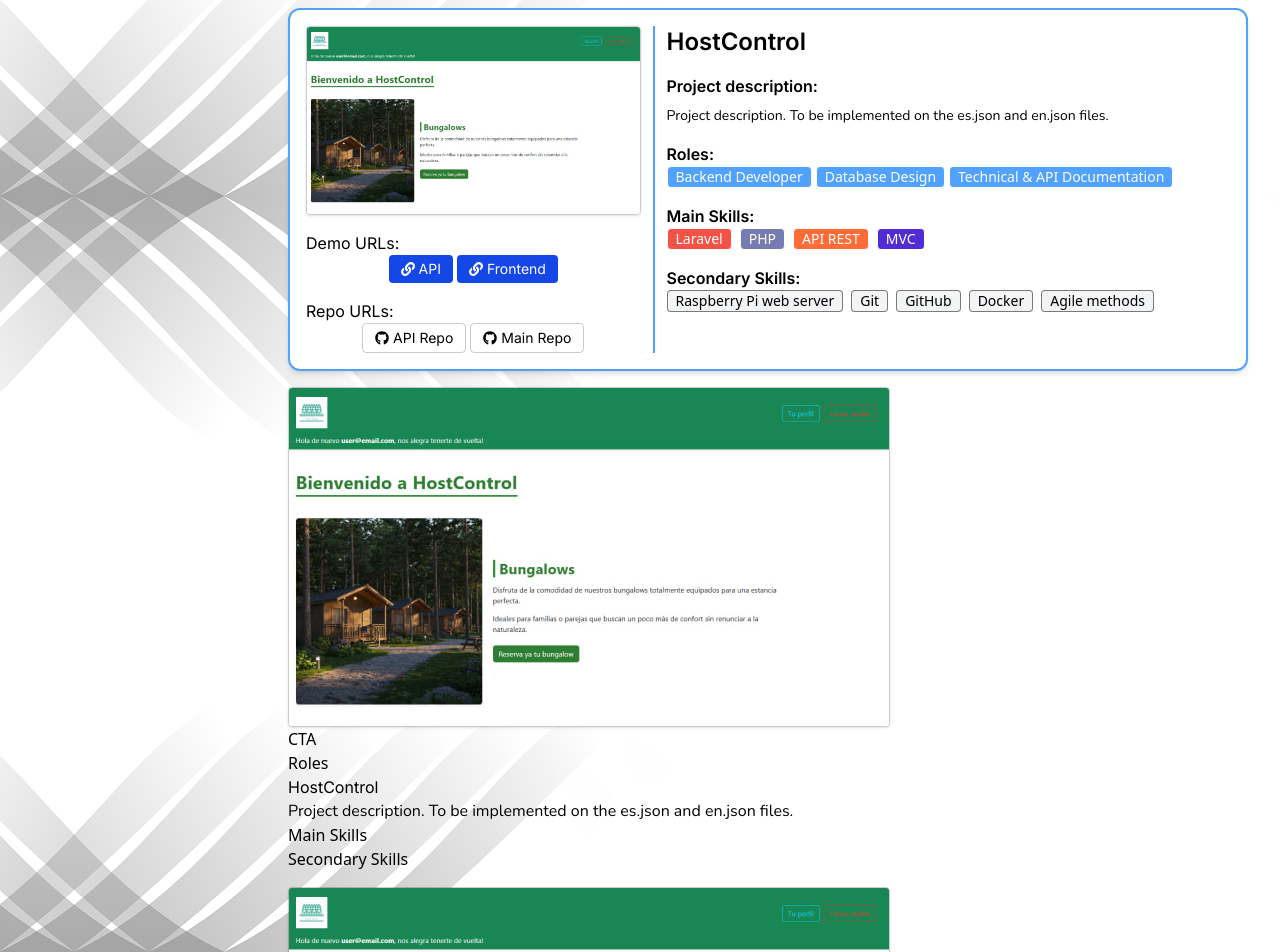
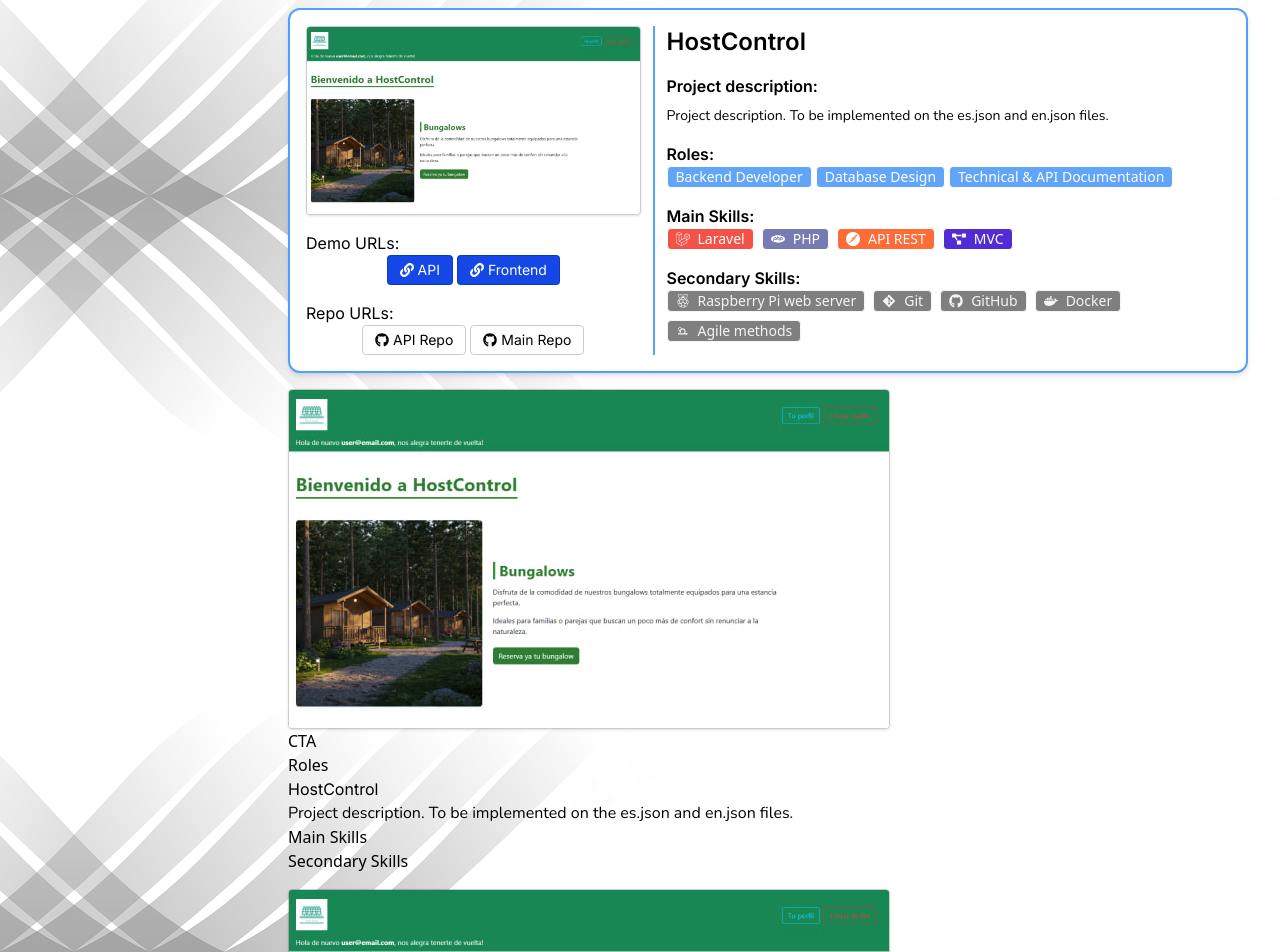
Before and after one commit to Roger486/roger-portfolio, a React (Vite) app: page / in a window 1280 px wide. Shown: the part 2072-3024 px from the top of the page. Built offline with nearby package versions, Linux system fonts and the light colour scheme.

Commit message:
refactor: move all badges on the FeaturedProjectCard component to the ProjectBadge new component for reusability

```diff
--- a/src/features/projects/ExternalLinkButton.jsx
+++ b/src/features/projects/ExternalLinkButton.jsx
@@ -1,11 +1,11 @@
 import { FaGithub, FaLink } from "react-icons/fa";
 
 export default function ExternalLinkButton({ url, label, destination = "default"}) {
-      const iconList = [
+      const buttonStyleList = [
         {destination: "default", iconElement: <FaLink />, styleClasses: "text-white bg-blue-700"},
         {destination: "github", iconElement: <FaGithub />, styleClasses: "hover:text-white"}
       ]
-      const iconStyle = iconList.find((iconInfo) => iconInfo.destination === destination) || iconList[0];
+      const buttonStyle = buttonStyleList.find((buttonStyleInfo) => buttonStyleInfo.destination === destination) || buttonStyleList[0];
 
       return (
         <a
@@ -18,10 +18,10 @@
             border border-black/20
             transition duration-300
             hover:bg-blue-400
-            ${iconStyle.styleClasses}
+            ${buttonStyle.styleClasses}
           `}
         >
-          {iconStyle.iconElement} {label}
+          {buttonStyle.iconElement} {label}
         </a>
       );
 }
--- a/src/features/projects/FeaturedProjectCard.jsx
+++ b/src/features/projects/FeaturedProjectCard.jsx
@@ -1,25 +1,10 @@
-import { FaGithub, FaLink } from "react-icons/fa";
 import { hardSkills } from "../../data/hard-skill-list";
 import ExternalLinkButton from "./ExternalLinkButton";
+import ProjectBadge from "./ProjectBadge";
 
 export default function FeaturedProjectCard({ project }) {
   const demoUrlElements = project.demoUrls.map((demo) => {
-    return (
-      <a
-        key={demo.url}
-        href={demo.url}
-        target="_blank"
-        rel="noopener noreferrer"
-        className="
-          flex gap-1 items-center
-          text-sm rounded px-3 py-1 min-w-15 text-white bg-blue-700
-          transition duration-300
-          hover:bg-blue-400
-        "
-      >
-        <FaLink /> {demo.label}
-      </a>
-    );
+    return <ExternalLinkButton key={demo.url} url={demo.url} label={demo.label} destination={demo.destination} />;
   });
 
   const repoUrlElements = project.repoUrls.map((repo) => {
@@ -27,52 +12,15 @@
   });
 
   const roleElements = project.roles.map((role) => {
-    return (
-      <span
-        key={role}
-        className="text-sm text-white border  bg-blue-400 rounded px-2"
-      >
-        {role}
-      </span>
-    );
+    return <ProjectBadge key={role} name={role} type="role" />;
   });
 
   const mainSkillElements = project.mainSkillsKeys.map((skillKey) => {
-    const foundSkill = hardSkills.find(
-      (hardSkill) => hardSkill.key === skillKey
-    );
-    const skillName = foundSkill ? foundSkill.name : skillKey;
-    const skillBackgroundColor = foundSkill
-      ? foundSkill.backgroundColor
-      : "#000000";
-    const skillColor = foundSkill ? foundSkill.color : "#FFFFFF";
-    return (
-      <span
-        key={skillKey}
-        className="text-sm rounded px-2 border"
-        style={{
-          color: skillColor,
-          backgroundColor: skillBackgroundColor,
-        }}
-      >
-        {skillName}
-      </span>
-    );
+    return <ProjectBadge key={skillKey} name={skillKey} type="main-skill" />;
   });
 
   const secondarySkillElements = project.secondarySkillsKeys.map((skillKey) => {
-    const foundSkill = hardSkills.find(
-      (hardSkill) => hardSkill.key === skillKey
-    );
-    const skillName = foundSkill ? foundSkill.name : skillKey;
-    return (
-      <span
-        key={skillKey}
-        className="text-sm bg-gray-100 border border-black/50 rounded px-2"
-      >
-        {skillName}
-      </span>
-    );
+    return <ProjectBadge key={skillKey} name={skillKey} type="secondary-skill" />;
   });
 
   return (
--- /dev/null
+++ b/src/features/projects/ProjectBadge.jsx
@@ -0,0 +1,73 @@
+import { hardSkills } from "../../data/hard-skill-list";
+
+export default function ProjectBadge({ name, type = "default" }) {
+  let color = "#FFFFFF";
+  let backgroundColor = "#000000";
+  let displayName = name;
+  const foundSkill = hardSkills.find((skill) => skill.key === name);
+
+  if (type === "role") {
+    backgroundColor = "#60A5FA";
+  } else if (foundSkill) {
+
+    displayName = foundSkill.name;
+
+    if (type === "secondary-skill") {
+      backgroundColor = "#00000080";
+      color = "#F3F4F6";
+    }
+
+    if (type === "main-skill") {
+      color = foundSkill?.color || "#FFFFFF";
+      backgroundColor = foundSkill?.backgroundColor || "#000000";
+    }
+  }
+
+
+  return (
+    <span
+      className="text-sm border rounded px-2 flex items-center gap-2"
+      style={{
+        color,
+        backgroundColor,
+      }}
+    >
+      {foundSkill && <foundSkill.icon />}{displayName}
+    </span>
+  );
+}
+/*
+const mainSkillElements = project.mainSkillsKeys.map((skillKey) => {
+  const foundSkill = hardSkills.find((hardSkill) => hardSkill.key === skillKey);
+  const skillName = foundSkill ? foundSkill.name : skillKey;
+  const skillBackgroundColor = foundSkill
+    ? foundSkill.backgroundColor
+    : "#000000";
+  const skillColor = foundSkill ? foundSkill.color : "#FFFFFF";
+  return (
+    <span
+      key={skillKey}
+      className="text-sm rounded px-2 border"
+      style={{
+        color: skillColor,
+        backgroundColor: skillBackgroundColor,
+      }}
+    >
+      {skillName}
+    </span>
+  );
+});
+
+const secondarySkillElements = project.secondarySkillsKeys.map((skillKey) => {
+  const foundSkill = hardSkills.find((hardSkill) => hardSkill.key === skillKey);
+  const skillName = foundSkill ? foundSkill.name : skillKey;
+  return (
+    <span
+      key={skillKey}
+      className="text-sm bg-gray-100 border border-black/50 rounded px-2"
+    >
+      {skillName}
+    </span>
+  );
+});
+*/
```
